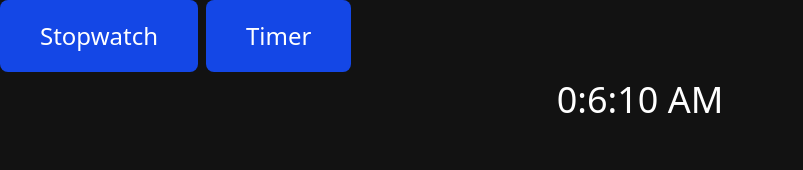
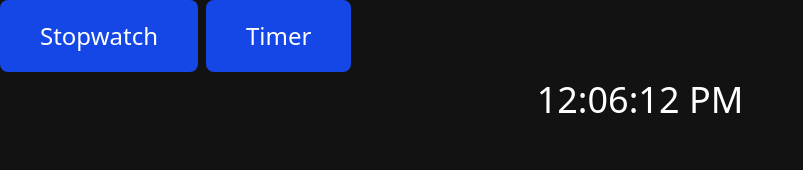
Before and after one commit to Asif-Arafat-Rafat/stopwatch-miniproject-, a React (Vite) app: page / in a window 1280 px wide. Both pictures are taken after a click on the button "Alarm". Shown: the top 170 px of the page, without its empty margins (0-803 px from the left). Built offline with nearby package versions, Linux system fonts and the light colour scheme.

Commit message:
Alarm now shows time

```diff
--- a/src/alarm.tsx
+++ b/src/alarm.tsx
@@ -1,14 +1,25 @@
-function alarm() {
+import { useEffect, useState } from "react";
+
+function Alarm() {
     const date = new Date();
-    const hours = date.getHours();
-    const minutes = date.getMinutes();
-    const seconds = date.getSeconds();
+    const [hours,setHours] = useState(date.getHours());
+    const [minutes,setMinutes] = useState(date.getMinutes());
+    const [seconds,setSeconds] = useState(date.getSeconds());
+    useEffect(()=>{
+        let interval=setInterval(()=>{
+            const date = new Date();
+            setHours( date.getHours() );
+            setMinutes(date.getMinutes());
+            setSeconds(date.getSeconds());
+        },1000)
+        return ()=>clearInterval(interval);
+    },[])
     return(
         <>
             <div className="flex justify-center">
-                <h1 className="text-white text-4xl">{hours%12}:{minutes}:{seconds}{ (hours>12) ? " PM":" AM"}</h1>
+                <h1 className="text-white text-4xl">{(hours%12)==0? 12 : ("0"+(hours%12)).slice(-2)}:{("0"+minutes).slice(-2)}:{("0"+seconds).slice(-2)}{ (hours>=12) ? " PM":" AM"}</h1>
             </div>
         </>
     )
 }
-export default alarm
+export default Alarm
```
